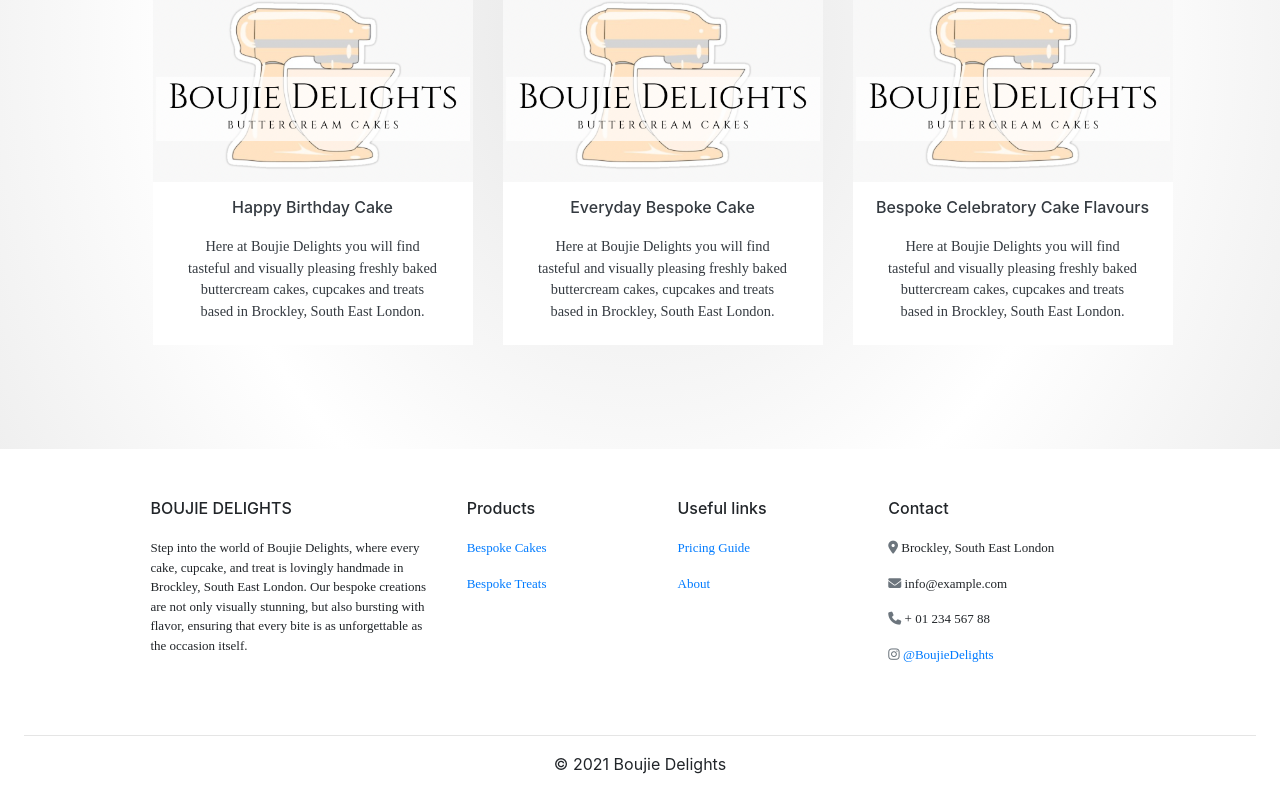
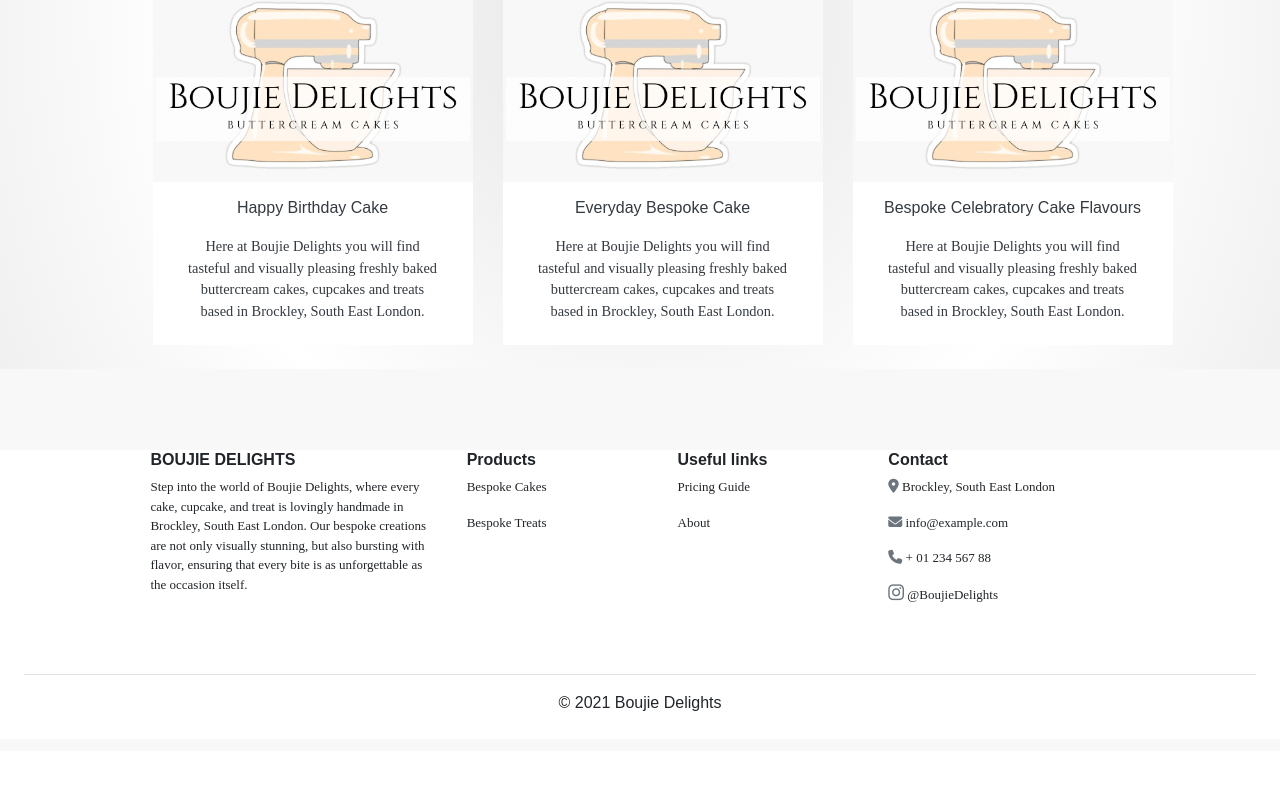
Before and after one commit to tlchambers/the-cake-shop, a React (Create React App) app: page /cakes in a window 1280 px wide. Shown: the part 720-1520 px from the top of the page. After the commit the page ends 1471 px from the top, so only its background shows below. Built offline with nearby package versions, Linux system fonts and the light colour scheme; a web font is replaced by a local one.

Commit message:
Footer styling updated

```diff
--- a/src/Styling/Footer.css
+++ b/src/Styling/Footer.css
@@ -1,4 +1,79 @@
-.sub-heading{
+/* .sub-heading{
   padding-top: 50px;
   padding-bottom: 12px;
 }
+
+/* Body */
+body {
+  font-family: Arial, sans-serif;
+  margin: 0;
+}
+
+
+.footer-container {
+  background-color:  #f8f8f8;
+  padding-top: 1px;
+  padding-bottom: 12px;
+}
+
+.footer-container hr {
+  border-top: 1px solid #dee2e6;
+}
+
+.sub-heading {
+  font-weight: bold;
+}
+
+
+a {
+  text-decoration: none;
+  color: #212529;
+}
+
+a:hover {
+  color: #6c757d;
+}
+
+/* Columns */
+/* .col-md-3,
+.col-md-4,
+.col-lg-2,
+.col-lg-3,
+.col-xl-2,
+.col-xl-3 {
+  margin-bottom: 30px;
+} */
+
+i.fa-map-marker-alt {
+  font-size: 14px;
+}
+
+i.fa-envelope {
+  font-size: 14px;
+}
+
+
+i.fa-phone {
+  font-size: 14px;
+}
+
+i.fa-instagram {
+  font-size: 18px;
+}
+
+@media (max-width: 991.98px) {
+  .text-left {
+    text-align: center !important;
+  }
+}
+
+@media (max-width: 767.98px) {
+  .text-left {
+    text-align: center !important;
+  }
+
+  .col-md-3,
+  .col-md-4 {
+    text-align: center !important;
+  }
+}
```
